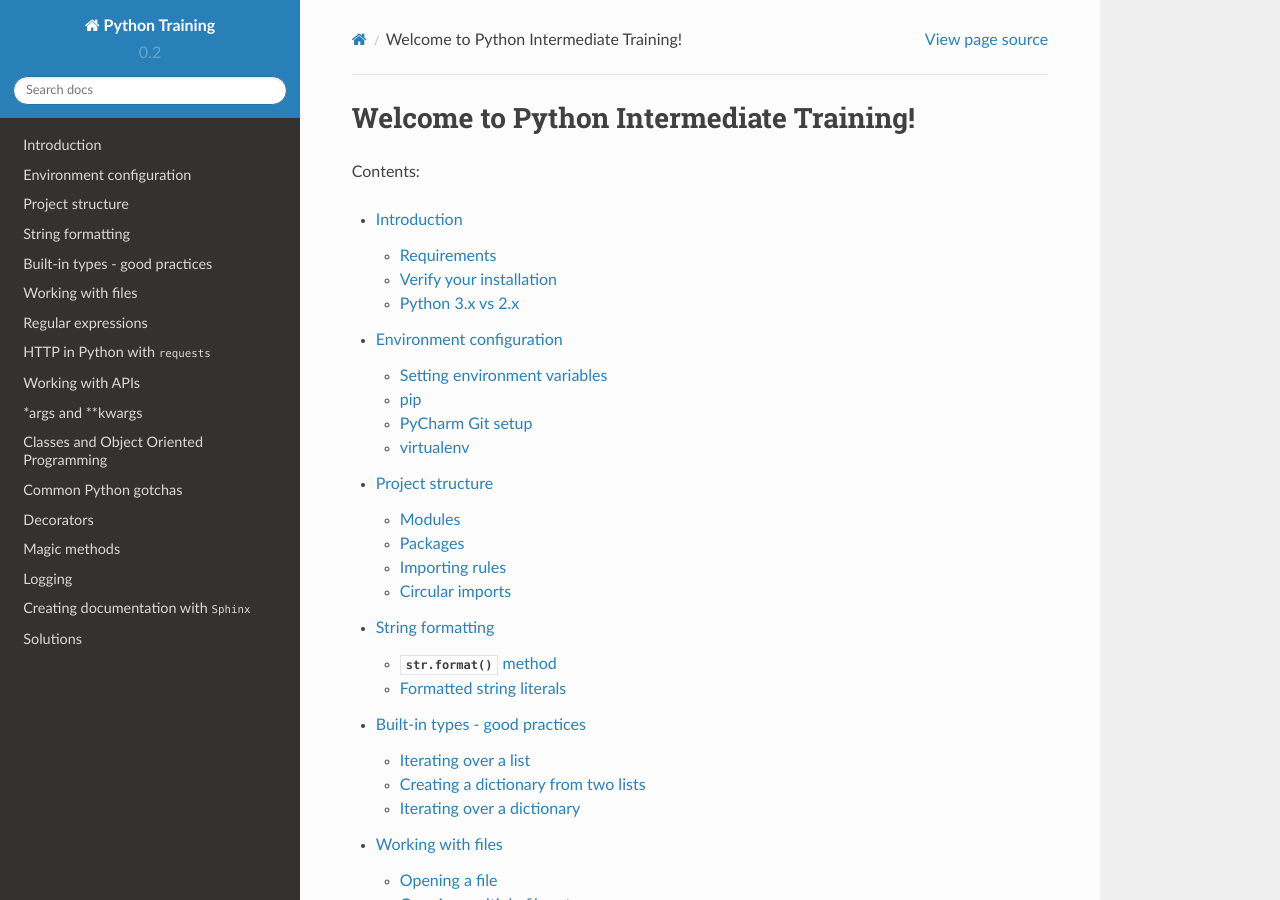
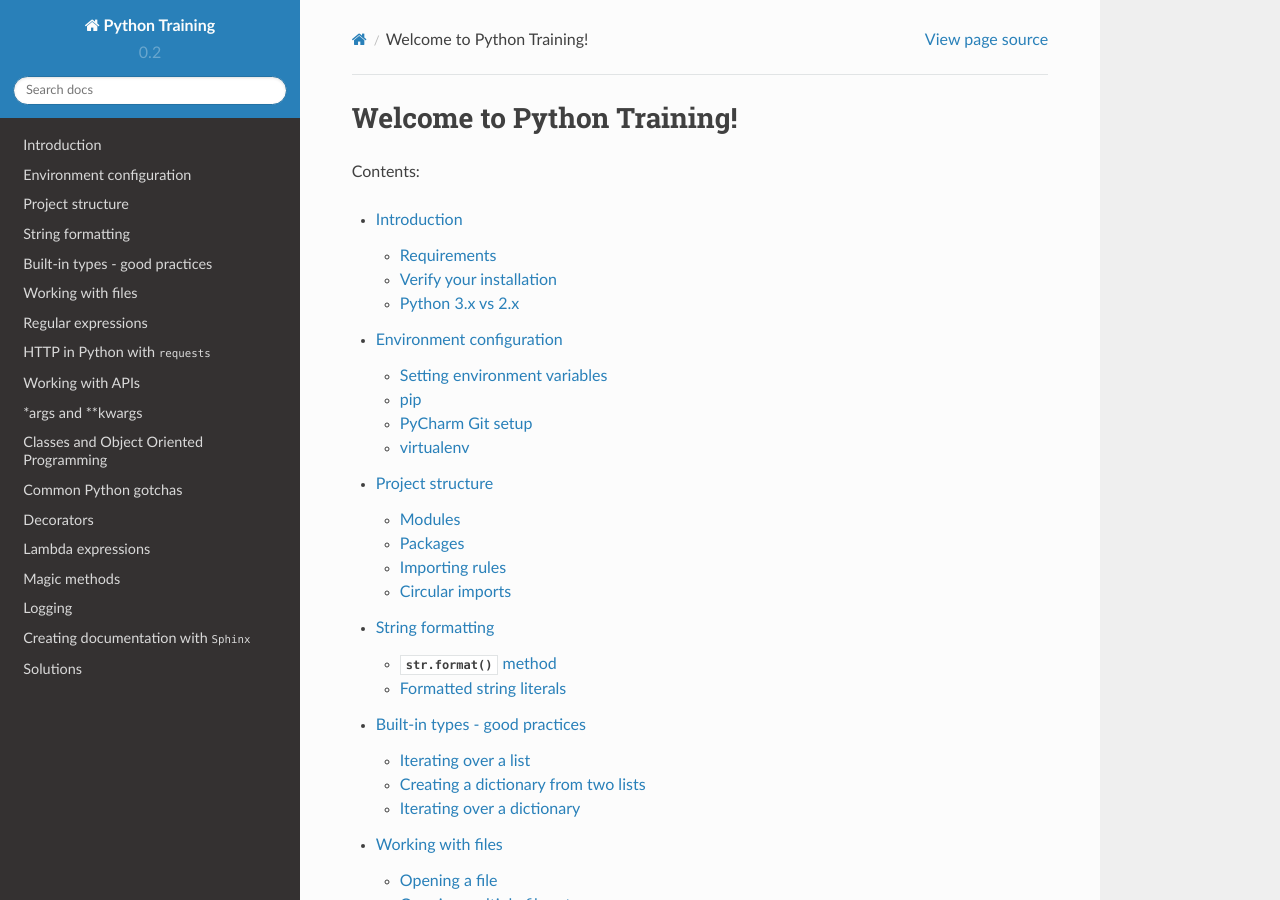
Before and after one commit to majorbriggs/python_training, a Sphinx documentation site: the page built from docs/index.rst, in a window 1280 px wide and 900 px high. Built offline with Sphinx 7.4.7 and the Read the Docs theme 2.0.0, drawn with Linux system fonts in a browser that asks for light colours; some of the changed text lies outside the part shown.

Commit message:
update docs

```diff
--- a/docs/index.rst
+++ b/docs/index.rst
@@ -3,7 +3,7 @@
    You can adapt this file completely to your liking, but it should at least
    contain the root `toctree` directive.
 
-Welcome to Python Intermediate Training!
+Welcome to Python Training!
 ==========================================================
 
 Contents:
@@ -24,6 +24,7 @@ Contents:
    classes
    gotchas
    decorators
+   lambda
    magic_methods
    logging
    docs
--- a/docs/intro.rst
+++ b/docs/intro.rst
@@ -31,7 +31,7 @@ After you installed Python and PyCharm:
 
 #. Configure PyCharm and check auto-completion.
 
-    - Install PyCharm 2016.x from Software Center
+    - Install PyCharm 2016.x 64 bit from Software Center
     - After installation it's not available through the search in Start Menu. Create a shortcut on the desktop manually
     (to ``C:\Program Files (x86)\JetBrains\PyCharm Community Edition 2016.1.4\bin\pycharm.exe``)
     - Open PyCharm
--- a/docs/lambda.rst
+++ b/docs/lambda.rst
@@ -55,7 +55,8 @@ In our test automation frameworks, we are using lambda expressions for condition
 
 .. code-block:: python
 
-    assertion(lambda: self.ui_table().get_row_count() == count, msg=f'Agency User List should have {count} rows')
+    assertion(callable_condition=lambda: self.ui_table().get_row_count() == count,
+                msg=f'Agency User List should have {count} rows')
 
 The assertion function would have an implementation similar to:
 
```
